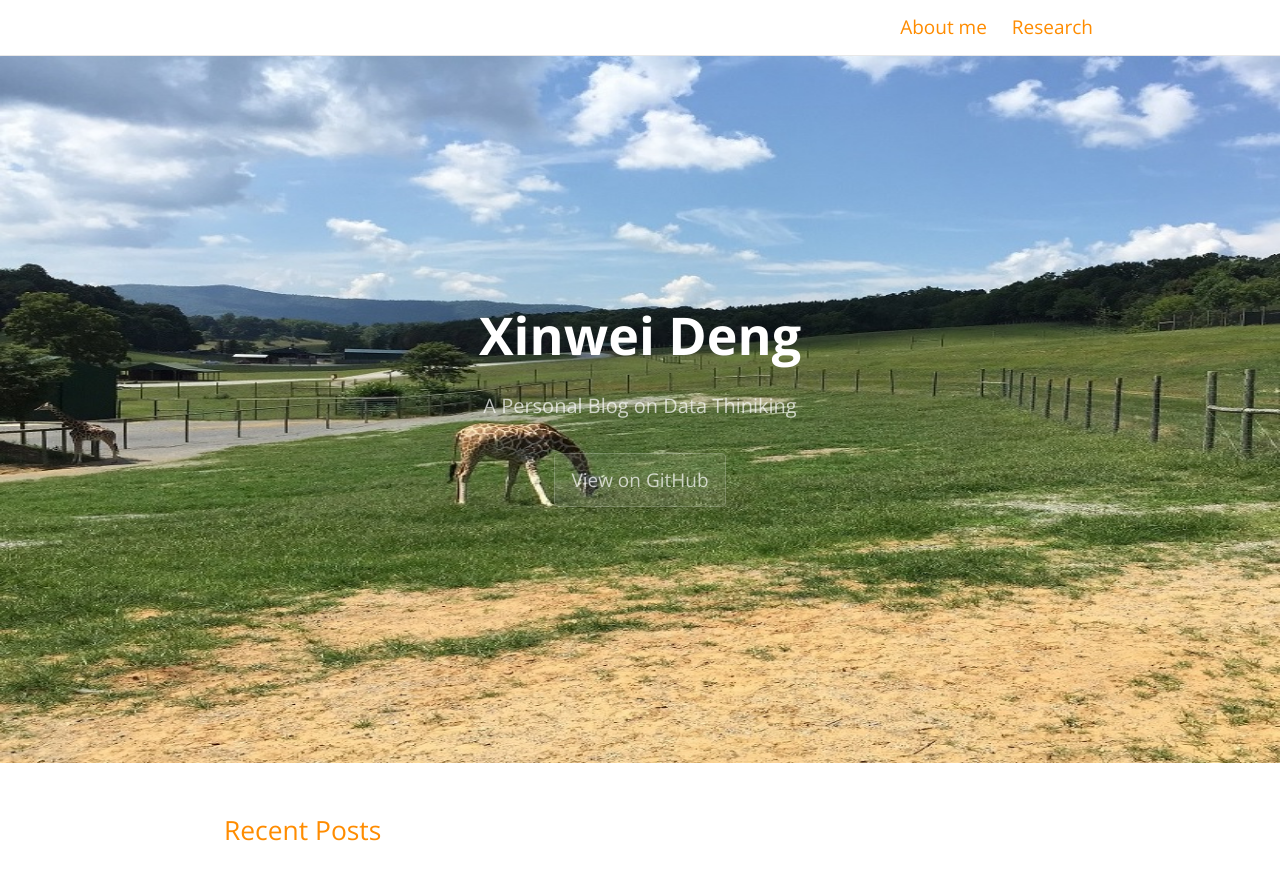
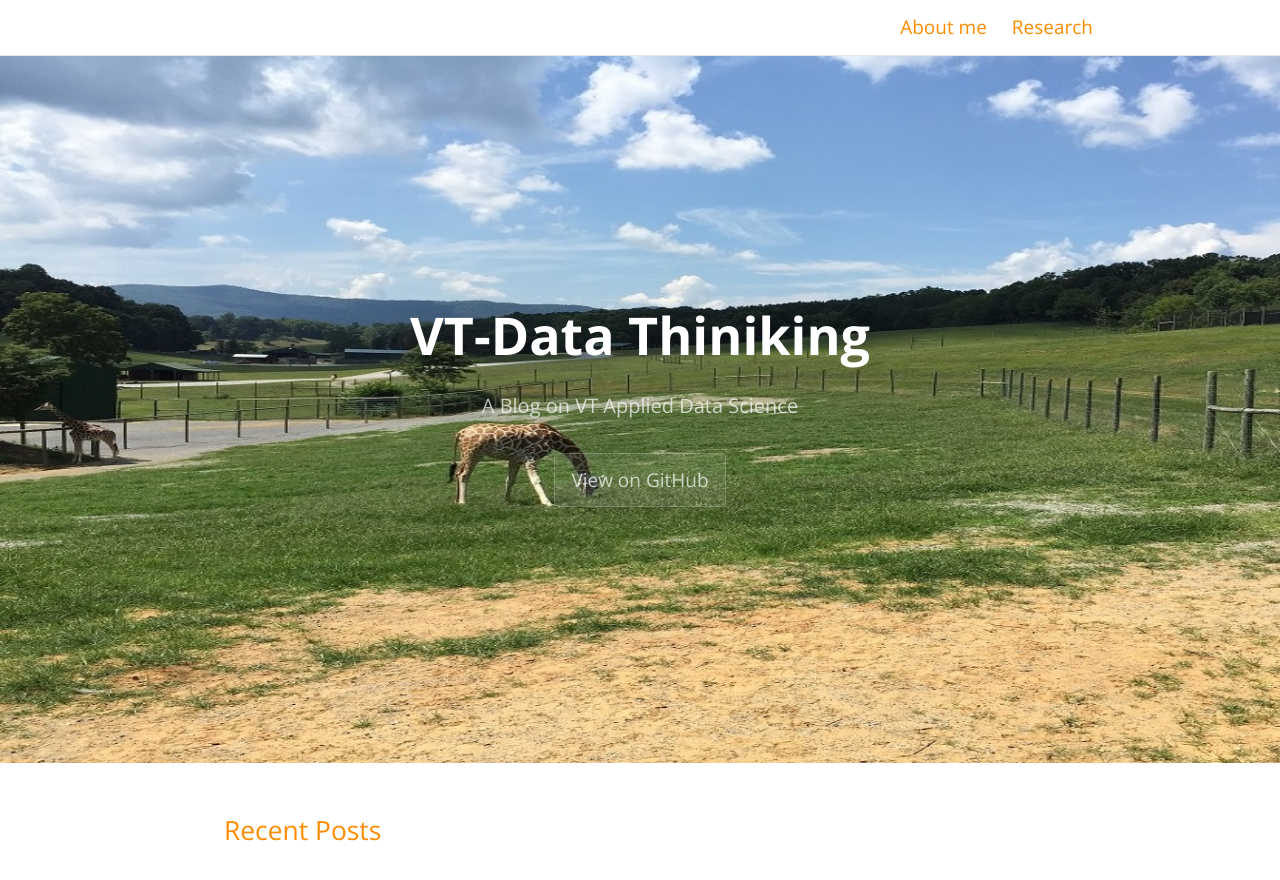
Before and after one commit to xwdeng80/blog, a Jekyll site: the page built from index.md, in a window 1280 px wide and 900 px high. Shown: the top 880 px of the window. Built offline with Jekyll 4.4.1, drawn with Linux system fonts in a browser that asks for light colours.

Commit message:
Update _config.yml

```diff
--- a/_config.yml
+++ b/_config.yml
@@ -13,10 +13,10 @@
 # you will see them accessed via {{ site.title }}, {{ site.email }}, and so on.
 # You can create any custom variable you would like, and they will be accessible
 # in the templates via {{ site.myvariable }}.
-title: Xinwei Deng
+title: VT-Data Thiniking
 email: xinwei.deng@gmail.com
 description: > # this means to ignore newlines until "baseurl:"
-  A Personal Blog on Data Thiniking
+  A Blog on VT Applied Data Science
 baseurl: "/blog" # the subpath of your site, e.g. /blog
 url: "http://xwdeng80.github.io" # the base hostname & protocol for your site, e.g. http://example.com
 twitter:
```
